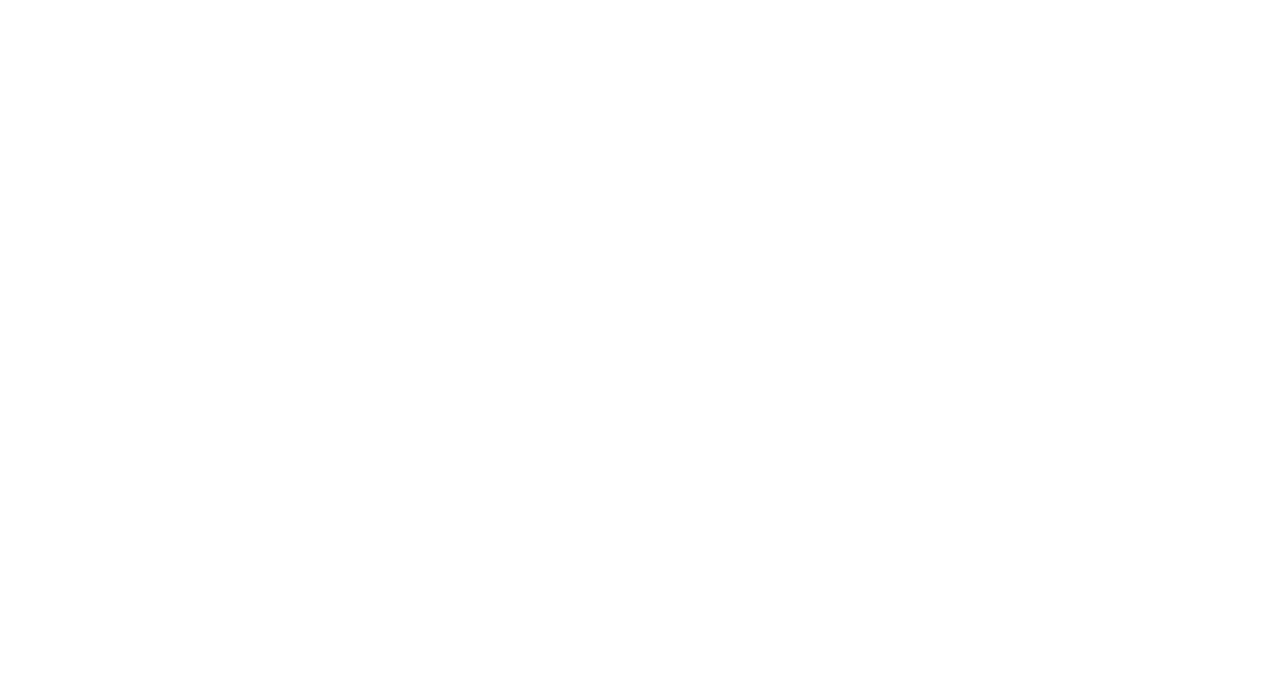
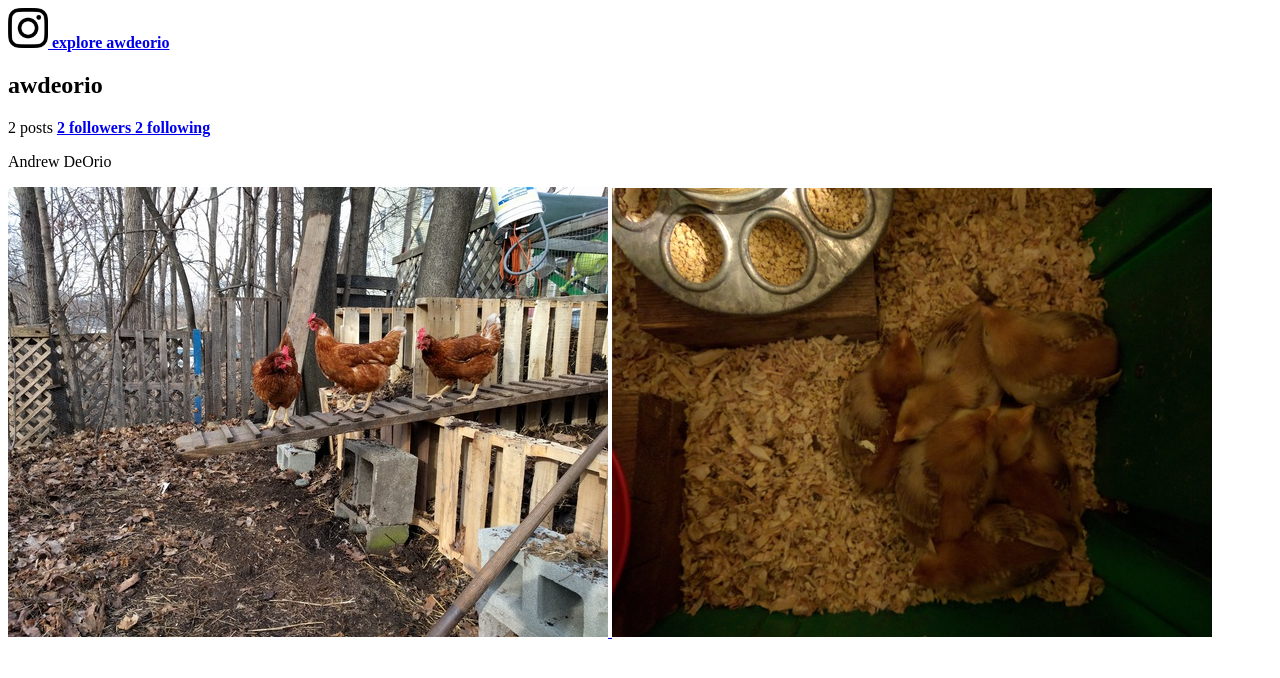
Before and after one commit to giparraguirre/p1-insta485-static, a plain HTML site: page handcoded_html/users/awdeorio/index.html in a window 1280 px wide. Drawn offline with Linux system fonts and the light colour scheme.

Commit message:
Implemented /users/awdeorio/ and validated each tests

```diff
--- a/handcoded_html/users/awdeorio/index.html
+++ b/handcoded_html/users/awdeorio/index.html
@@ -0,0 +1,76 @@
+<!DOCTYPE html>
+<html lang="en">
+    <!-- "Include <title>insta485</title>" -->
+    <head>
+        <title>
+            insta485
+        </title>
+    </head>
+    <body>
+        <header>
+            <!-- "Include a link to /" -->
+            <a href="/">
+                <img src="/images/instagram.png" alt="instagram logo" width="40" height="40">
+            </a>
+
+            <!-- "Include a link to /explore/ and /users/awdeorio/" -->
+            <a href="/explore/">
+                <strong>
+                    explore
+                </strong>
+            </a>
+
+            <a href="/users/awdeorio/">
+                <strong>
+                    awdeorio
+                </strong>
+            </a>
+        </header>
+
+        <main>
+            <!-- "username" -->
+            <h2>
+                awdeorio
+            </h2>
+
+            <!-- "Relationship" -->
+            <p>
+                <!-- "Number of posts" -->
+                2 posts
+
+                <!-- "Link to /users/awdeorio/followers/" -->
+                <a href="/users/awdeorio/followers/">
+                    <strong>
+                        2 followers
+                    </strong>
+                </a>
+
+                <!-- "Link to /users/awdeorio/following/" -->
+                <a href="/users/awdeorio/following/">
+                    <strong>
+                        2 following
+                    </strong>
+                </a>
+            </p>
+
+            <!-- "Name" -->
+            <p>
+                Andrew DeOrio
+            </p>
+
+            <section class="user-posts">
+                <!-- "A small image for each post" -->
+
+                <!-- "Clicking on the first image links to /posts/1/" -->
+                <a href="/posts/1/">
+                    <img src="/uploads/122a7d27ca1d7420a1072f695d9290fad4501a41.jpg" alt="awdeorio's recent post">
+                </a>
+
+                <!-- "Clicking on the second image links to /posts/3/" -->
+                <a href="/posts/3/">
+                    <img src="/uploads/9887e06812ef434d291e4936417d125cd594b38a.jpg" alt="awdeorio's earliest post">
+                </a>
+            </section>
+        </main>
+    </body>
+</html>
```
Also changed, not shown: handcoded_html/index.html (+1 -1 lines).
